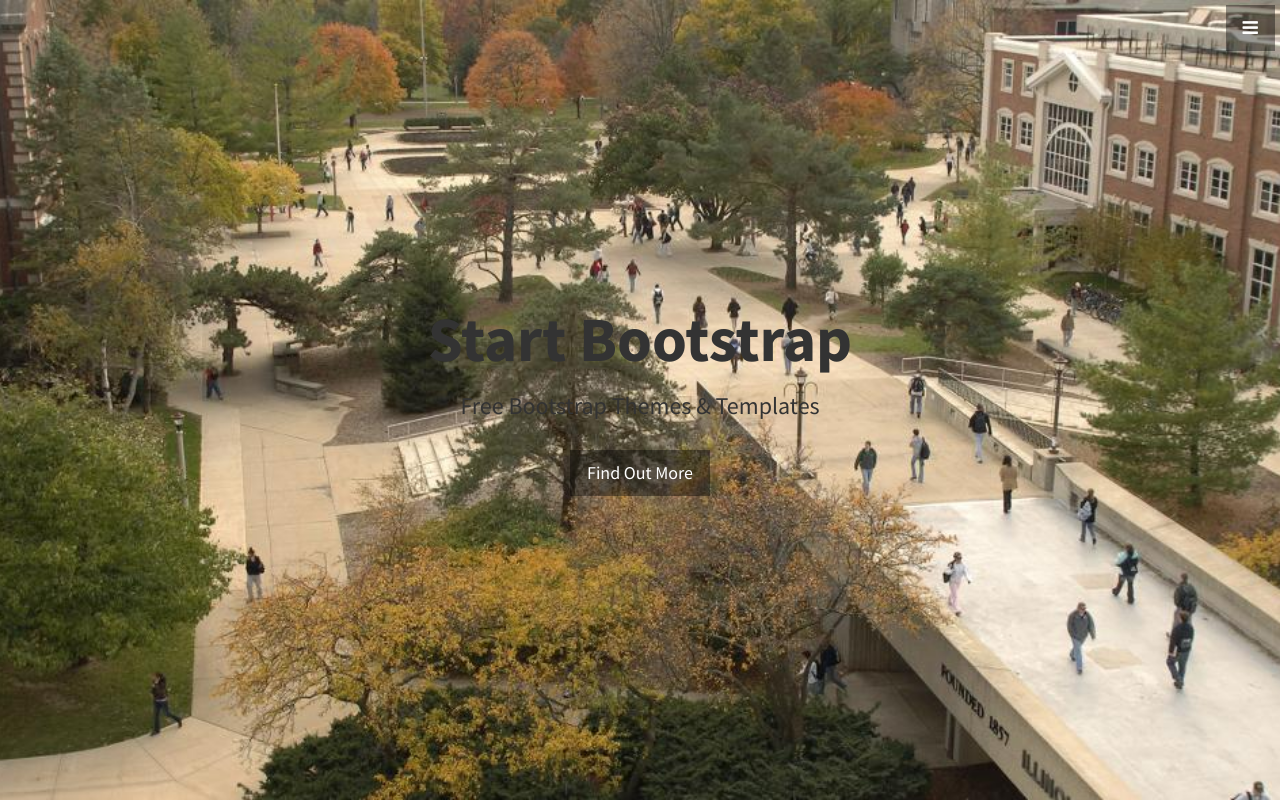
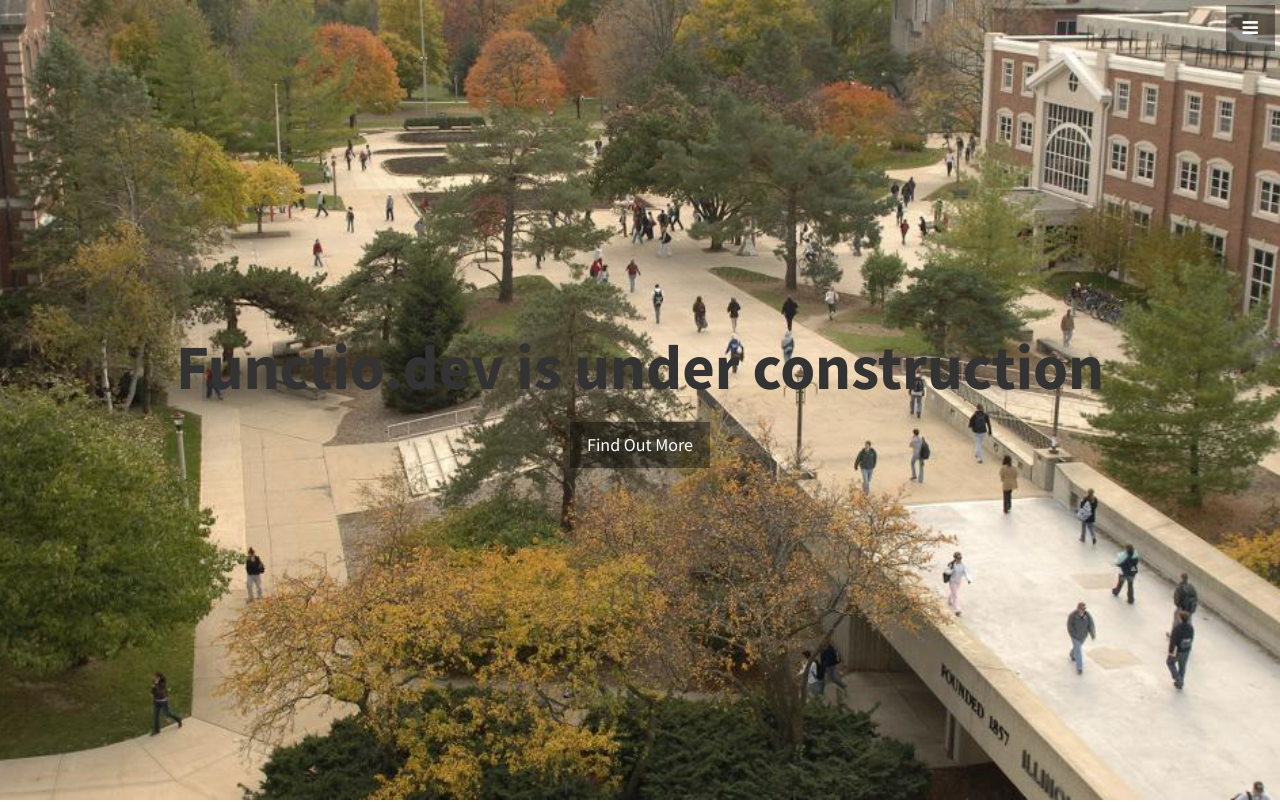
Before and after one commit to dhoss96/dhoss96.github.io, a plain HTML site: page index.html in a window 1280 px wide. Shown: the top 802 px of the page. Drawn offline with Linux system fonts and the light colour scheme.

Commit message:
dev message

```diff
--- a/index.html
+++ b/index.html
@@ -62,8 +62,7 @@
     <!-- Header -->
     <header id="top" class="header">
         <div class="text-vertical-center">
-            <h1>Start Bootstrap</h1>
-            <h3>Free Bootstrap Themes &amp; Templates</h3>
+            <h1>Functio.dev is under construction</h1>
             <br>
             <a href="#about" class="btn btn-dark btn-lg">Find Out More</a>
         </div>
```
